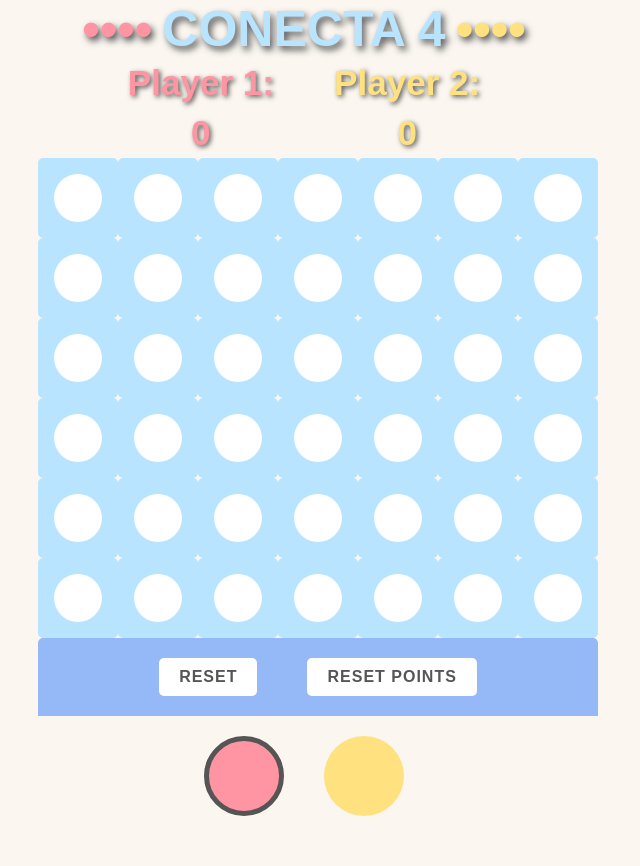
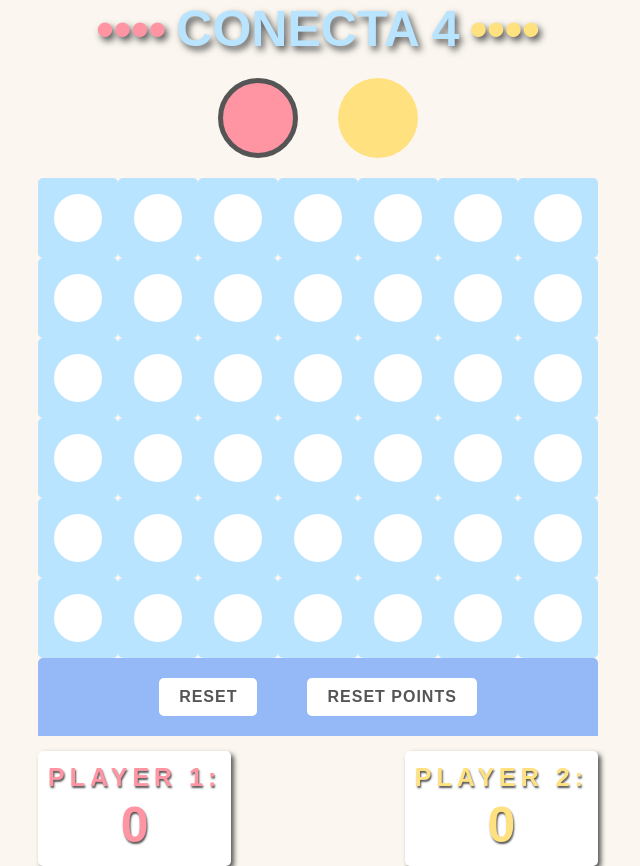
Before and after one commit to Pancratzia/Monthly-Projects, a React (Vite) app in the folder contecta-4/: page / in a window 1280 px wide. Shown: the whole page, without its empty margins (322-962 px from the left). Before the commit the page ends 836 px from the top, so only its background shows below. Built offline with nearby package versions, Linux system fonts and the light colour scheme; a web font is replaced by a local one.

Commit message:
Dando estilos a las estadisticas

```diff
--- a/contecta-4/src/App.jsx
+++ b/contecta-4/src/App.jsx
@@ -135,18 +135,17 @@ function App() {
   return (
     <>
       <div className="container">
+        <h1 className="title">Conecta 4</h1>
 
-        <h1 className="title">Conecta 4</h1>
-        <div className="stadistics">
-          <div className="points">
-            <h3>Player 1:</h3>
-            <h3>{points[1]}</h3>
-          </div>
-          <div className="points">
-            <h3>Player 2:</h3>
-            <h3>{points[2]}</h3>
-          </div>
+        <div className="turns">
+          <div
+            className={`player player-1 ${turn === "1" ? "active" : ""}`}
+          ></div>
+          <div
+            className={`player player-2 ${turn === "2" ? "active" : ""}`}
+          ></div>
         </div>
+
         <div className="board">
           {board.map((row, rowIndex) =>
             row.map((cell, cellIndex) => (
@@ -174,13 +173,23 @@ function App() {
           </div>
         </div>
 
-        <div className="turns">
-          <div
-            className={`player player-1 ${turn === "1" ? "active" : ""}`}
-          ></div>
-          <div
-            className={`player player-2 ${turn === "2" ? "active" : ""}`}
-          ></div>
+        <div className="stadistics">
+          <div className="stadistics__points">
+            <h3 className="stadistics__player-name stadistics__player-name--red stadistics__h3">
+              Player 1:
+            </h3>
+            <h3 className="stadistics__actual-points stadistics__h3 stadistics__actual-points--red">
+              {points[1]}
+            </h3>
+          </div>
+          <div className="stadistics__points">
+            <h3 className="stadistics__player-name stadistics__player-name--yellow stadistics__h3">
+              Player 2:
+            </h3>
+            <h3 className="stadistics__actual-points stadistics__h3 stadistics__actual-points--yellow">
+              {points[2]}
+            </h3>
+          </div>
         </div>
       </div>
     </>
--- a/contecta-4/src/index.css
+++ b/contecta-4/src/index.css
@@ -1,5 +1,6 @@
 @import url('https://fonts.googleapis.com/css2?family=Protest+Guerrilla&display=swap');
 
+/**Globals**/
 :root{
   --player-1-color: #ff94a2;
   --player-2-color: #ffe180;
@@ -37,23 +38,26 @@ body {
 
 }
 
+/**Utilities**/
+
 .container {
-  width: 95%;
-  max-width: 1200px;
+  max-width: 120rem;
   text-align: center;
 }
 
+/**Main Title**/
+
 .title{
-  font-size: 50px;
+  font-size: 5rem;
   text-transform: uppercase;
-  text-shadow: 3px 4px 7px var(--black);
+  text-shadow: .3rem .4rem .7rem var(--black);
   margin: 0;
   color: var(--board-color);
 }
 
 .title::after, .title::before {
   content: '••••';
-  margin: 0 10px;
+  margin: 0 1rem;
 
 }
 
@@ -65,32 +69,55 @@ body {
   color: var(--player-2-color);
 }
 
+/**Stadistics**/
+
 .stadistics {
   display: flex;
-  justify-content: center;
-  gap: 50px;
+  width: 100%;
+  justify-content: space-between;
+  margin-top: 1.5rem;
+  gap: 3.5rem;
 }
 
-.points {
+.stadistics__points {
   display: flex;
   flex-direction: column;
   align-items: center;
-  font-size: 30px;
+  font-size: 3rem;
   font-weight: bold;
-  text-shadow: 2px 2px 5px var(--black);;
+  text-shadow: .2rem .2rem .5rem var(--black);
+  background-color: white;
+  padding: 1rem;
+  border-radius: .5rem;
+  box-shadow: .3rem .3rem .5rem var(--black);
 }
 
-.points:first-of-type {
+.stadistics__h3 {
+  margin: .2rem 0;
+  text-shadow: .1rem .2rem .2rem var(--black);
+}
+
+.stadistics__player-name{
+  letter-spacing: .5rem;
+  text-transform: uppercase;
+  font-size:  2.5rem;
+}
+
+.stadistics__actual-points{
+  font-size: 5rem;
+}
+
+.stadistics__actual-points--red, .stadistics__player-name--red {
   color: var(--player-1-color);
 }
 
-.points:last-of-type {
+.stadistics__actual-points--yellow, .stadistics__player-name--yellow {
   color: var(--player-2-color);
 }
 
-.points h3 {
-  margin: 5px;
-}
+
+
+/**Board**/
 
 .board {
   display: grid;
```
